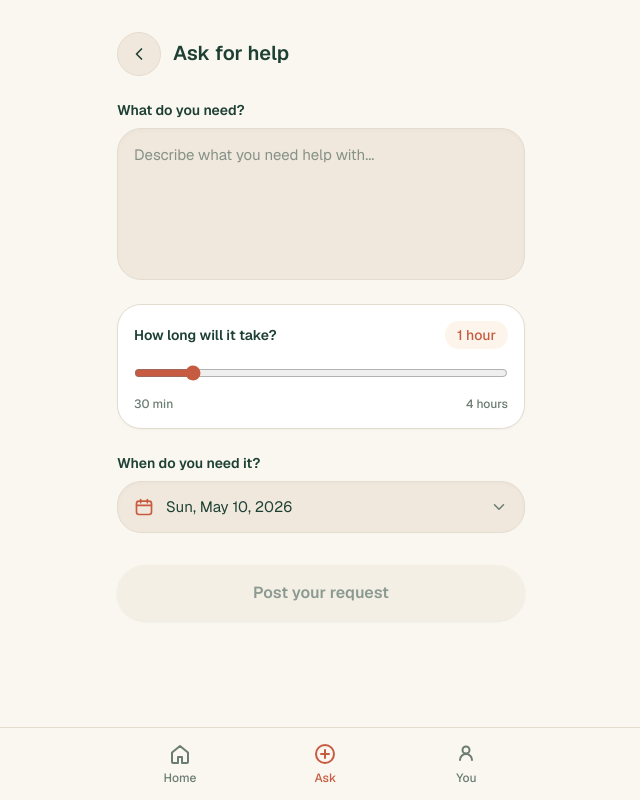
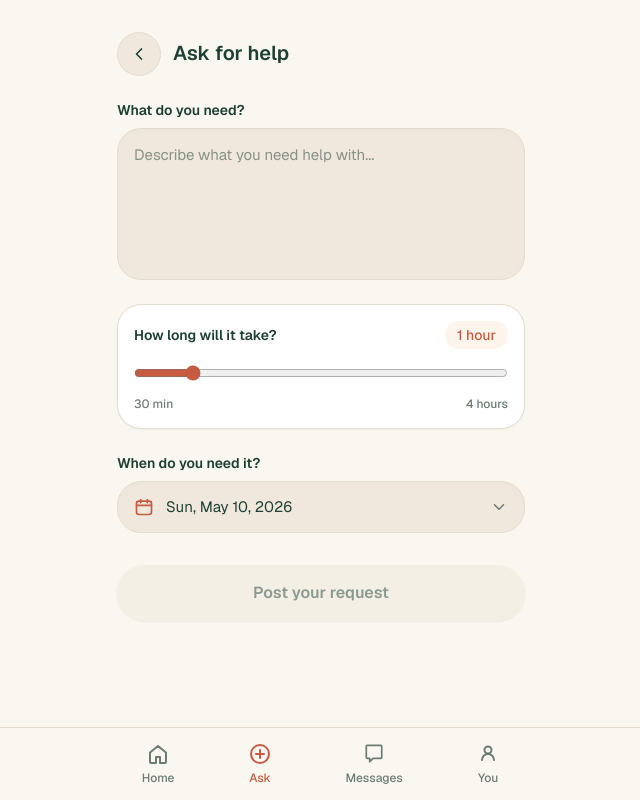
Before and after one commit to Gill87/tightknit, a Next.js app in the folder tightknit/: page /ask in a window 1280 px wide. Shown: the whole page, without its empty margins (319-959 px from the left). Built offline with nearby package versions, Linux system fonts and the light colour scheme.

Commit message:
feat: add messages icon to the footer navigation

```diff
--- a/tightknit/app/(main)/messages/page.tsx
+++ b/tightknit/app/(main)/messages/page.tsx
@@ -0,0 +1,8 @@
+export default function MessagesPage() {
+  return (
+    <main className="flex flex-1 flex-col items-center justify-center gap-2 text-tk-muted">
+      <p className="text-lg font-medium">Messages</p>
+      <p className="text-sm">Coming soon</p>
+    </main>
+  );
+}
--- a/tightknit/app/footer/Footer.tsx
+++ b/tightknit/app/footer/Footer.tsx
@@ -3,11 +3,12 @@
 import Link from "next/link";
 import { usePathname } from "next/navigation";
 import { tkFooter } from "./formStyles";
-import { AskNavIcon, HomeNavIcon, YouNavIcon } from "./components/icons";
+import { AskNavIcon, HomeNavIcon, MessagesNavIcon, YouNavIcon } from "./components/icons";
 
 const tabs = [
   { href: "/home", label: "Home", Icon: HomeNavIcon },
   { href: "/ask", label: "Ask", Icon: AskNavIcon },
+  { href: "/messages", label: "Messages", Icon: MessagesNavIcon },
   { href: "/you", label: "You", Icon: YouNavIcon },
 ] as const;
 
--- a/tightknit/app/footer/components/icons.tsx
+++ b/tightknit/app/footer/components/icons.tsx
@@ -63,3 +63,25 @@ export function YouNavIcon({ className }: { className?: string }) {
     </svg>
   );
 }
+
+export function MessagesNavIcon({ className }: { className?: string }) {
+  return (
+    <svg
+      className={className}
+      width="24"
+      height="24"
+      viewBox="-2 -2 28 28"
+      fill="none"
+      xmlns="http://www.w3.org/2000/svg"
+      aria-hidden
+    >
+      <path
+        d="M20 2H4a1 1 0 0 0-1 1v13a1 1 0 0 0 1 1h3v4l4-4h9a1 1 0 0 0 1-1V3a1 1 0 0 0-1-1Z"
+        stroke="currentColor"
+        strokeWidth="2"
+        strokeLinecap="round"
+        strokeLinejoin="round"
+      />
+    </svg>
+  );
+}
```
